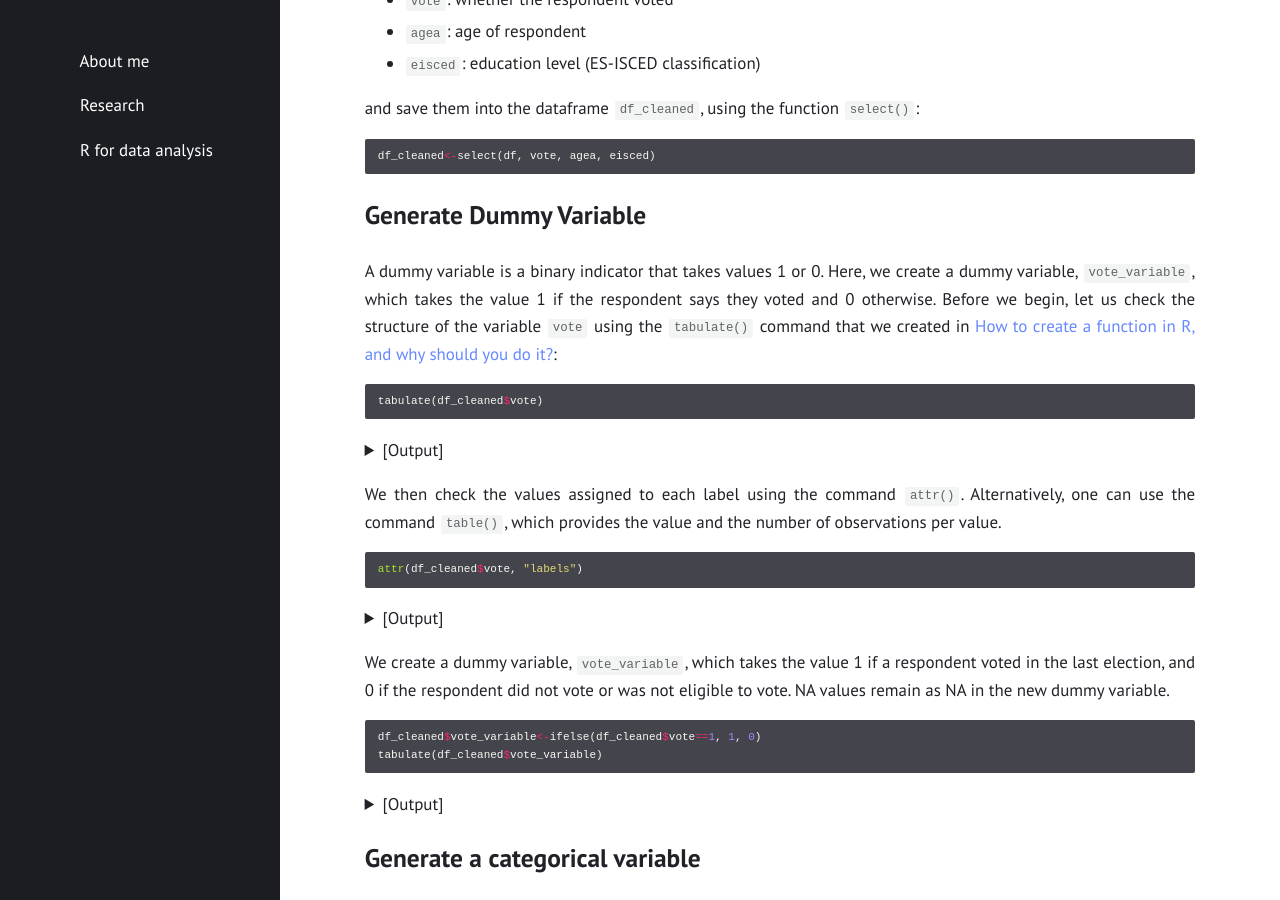
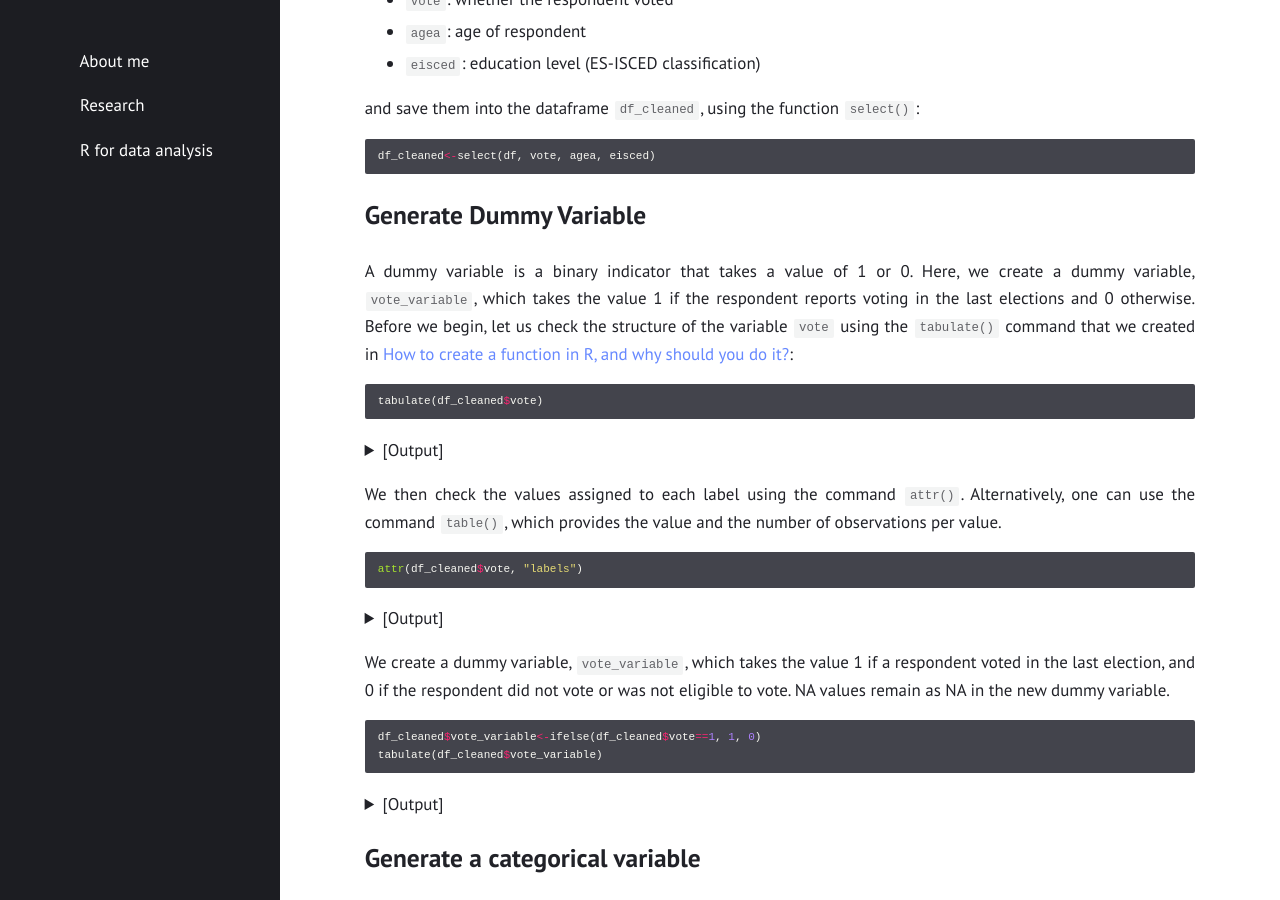
Before and after one commit to gubellom/gubellom.github.io, a Jekyll site: the page built from R files/Manipulation.md, in a window 1280 px wide and 900 px high, scrolled down 735 px. Built offline with Jekyll 4.4.1, drawn with Linux system fonts in a browser that asks for light colours.

Commit message:
Update Manipulation.md
Signed-off-by: Michele Gubello <62111923+gubellom@users.noreply.github.com>

````diff
--- a/R files/Manipulation.md
+++ b/R files/Manipulation.md
@@ -35,7 +35,7 @@ df_cleaned<-select(df, vote, agea, eisced)
 
 
 ## Generate Dummy Variable
-A dummy variable is a binary indicator that takes values 1 or 0. Here, we create a dummy variable, `vote_variable`, which takes the value 1 if the respondent says they voted and 0 otherwise. Before we begin, let us check the structure of the variable `vote` using the `tabulate()` command that we created in [How to create a function in R, and why should you do it?](https://gubellom.github.io/functions/):
+A dummy variable is a binary indicator that takes a value of 1 or 0. Here, we create a dummy variable, `vote_variable`, which takes the value 1 if the respondent reports voting in the last elections and 0 otherwise. Before we begin, let us check the structure of the variable `vote` using the `tabulate()` command that we created in [How to create a function in R, and why should you do it?](https://gubellom.github.io/functions/):
 
 
 ```r
````
